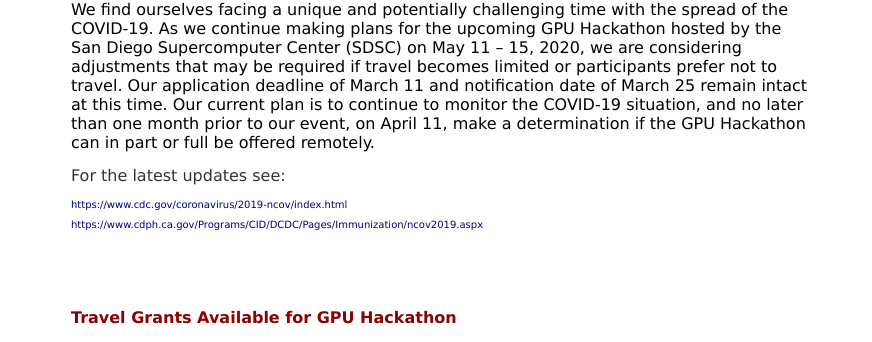
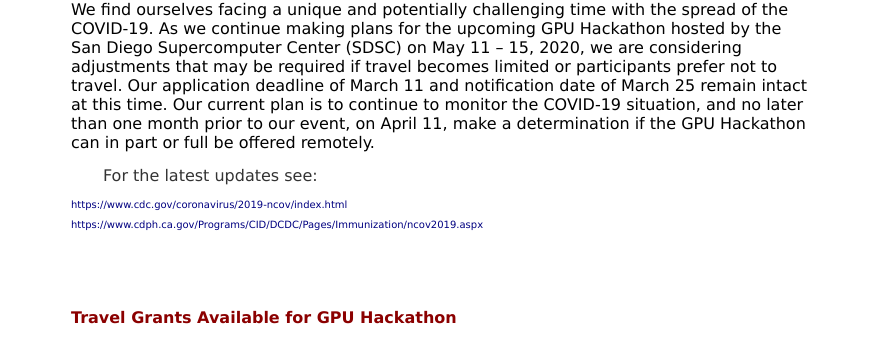
Before and after one commit to sdsc-hpc-training/sdsc-hpc-training.github.io, a Jekyll site: the page built from gpuhackathon/index.html, in a window 1280 px wide. Shown: the part 454-796 px from the top of the page, without its empty margins (199-1071 px from the left). Built offline with Jekyll 4.4.1, drawn with Linux system fonts in a browser that asks for light colours.

Commit message:
Update index.html

```diff
--- a/gpuhackathon/index.html
+++ b/gpuhackathon/index.html
@@ -27,9 +27,10 @@
 date of March 25 remain intact at this time. Our current plan is to continue to monitor the COVID-19
 situation, and no later than one month prior to our event, on April 11, make a determination if the
 GPU Hackathon can in part or full be offered remotely.
-<p>For the latest updates see:
+<p class="indent">For the latest updates see:
 <p class="address"><a href="https://www.cdc.gov/coronavirus/2019-ncov/index.html">https://www.cdc.gov/coronavirus/2019-ncov/index.html</a></p>
 <p class="address"><a href="">https://www.cdph.ca.gov/Programs/CID/DCDC/Pages/Immunization/ncov2019.aspx</a></p>
+</p>
 </blockquote>
 <p>&nbsp;
 <p>&nbsp;
```
